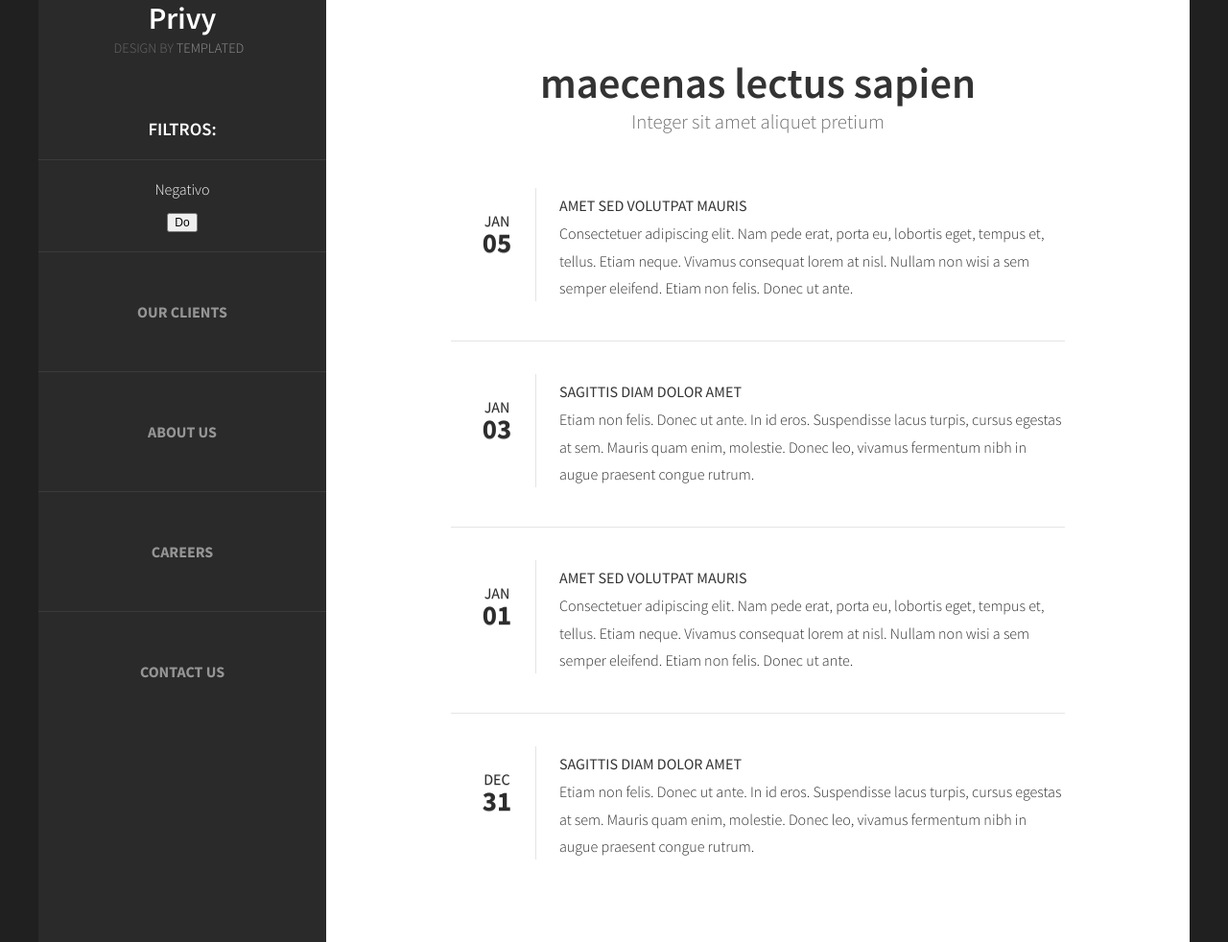
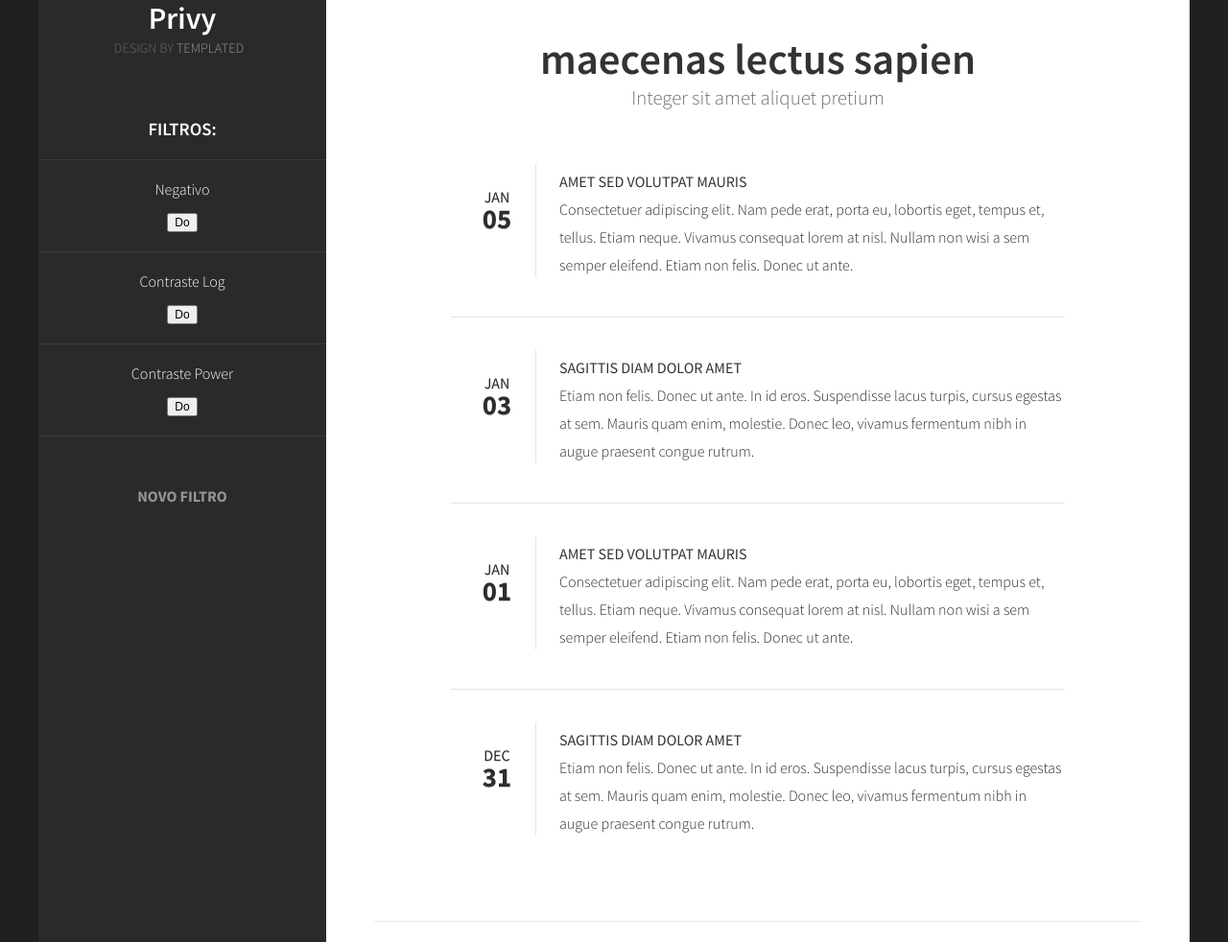
Before and after one commit to DayanaRochaM/image_processing, a Flask app: page / in a window 1280 px wide. Shown: the part 369-1351 px from the top of the page at 96% size. Run offline with Flask 2, Linux system fonts and the light colour scheme.

Commit message:
Adicionando opções para aplicar filtros

```diff
--- a/Server.py
+++ b/Server.py
@@ -1,6 +1,7 @@
 from flask import Flask, render_template, request, redirect, jsonify, make_response
-from os import listdir
+from os import listdir, remove
 from os.path import isfile, join
+import image_processing as pi
 from werkzeug.utils import secure_filename
 import json
 #from flask_cors import CORS
@@ -9,13 +10,25 @@ REGRAS DA APLICAÇÃO:
 
 Para cada efeito haverá duas pastas: Antes e depois. Assim, teremos
 o controle sobre o do e undo.
+
+Instalacoes pro image_processing:
+	conda install -c conda-forge imread
+	pip install Pillow
 '''
 
 app = Flask(__name__)
+path = "static/images/original/"
+filters_list = ["negative", "log", "power"]
 #CORS(app)
 
 if __name__ == '__main__':
     app.run(host='127.0.0.1', port=5000, debug=True)
+
+#Excluindo arquivos para deixar apenas o desejado
+def cleaningFolder(dire):
+	files = listdir(dire)
+	for file in files:
+		remove(path + file)
 
 @app.route('/', methods=['GET'])
 def home():
@@ -25,8 +38,16 @@ def home():
 def upload_image():
 
 	if request.method == 'POST':
-		f = request.files['file']
-		f.save('static/images/original/' + secure_filename(f.content_type).replace('_','.'))
+
+		file = request.files['file']
+		cleaningFolder(path)
+		f = pi.transformImage(file)
+
+		# Salvando arquivo
+		complete_path = path + secure_filename(file.content_type).replace('_','.')
+		pi.saveImage(complete_path, f)
+		#f.save(path + secure_filename(f.content_type).replace('_','.'))
+
 	return json.dumps({'success':True}), 200, {'ContentType':'application/json'}
 
 # Aqui será a parte de gestao de filtros aplicados.
@@ -35,14 +56,37 @@ def upload_image():
 def apply_filter():
 
 	# Pegando nome do arquivo
-	# path = "static/images/original/"
-	# onlyfiles = listdir(path)
-	# file = onlyfiles[0]
-	# print(file)
+	files = listdir(path)
+	if request.method == 'POST' and len(files) == 1:
 
-	if request.method == 'POST':
+		file = files[0]
+		print(file)
+
 		filter_ = request.form['filter']
-		if filter_ == 'negative':
+		if filter_ in filters_list:
+
 			print(filter_)
-		#f.save('static/images/original/' + secure_filename(f.content_type).replace('_','.'))
-	return json.dumps({'success':True}), 200, {'ContentType':'application/json'}
+			filename = file.replace('_','.')
+			complete_filename = path + filename
+			img_matrix = pi.readImage(complete_filename)
+
+			if filter_ == 'negative':
+				img_matrix = pi.filterNegative(img_matrix)
+
+			elif filter_ == 'log':
+				img_matrix = pi.filterContrastLog(img_matrix)
+
+			elif filter_ == 'power':
+				img_matrix = pi.filterContrastPow(img_matrix)
+
+			cleaningFolder(path)
+
+			# Salvando arquivo
+			complete_path = path + filename
+			pi.saveImage(complete_path, img_matrix)
+			#f.save('static/images/original/' + secure_filename(f.content_type).replace('_','.'))
+
+		return json.dumps({'success':True}), 200, {'ContentType':'application/json'}
+
+	else:
+		return json.dumps({'success':False}), 500, {'ContentType':'application/json'}
--- a/image_processing.py
+++ b/image_processing.py
@@ -2,6 +2,7 @@ import numpy as np
 from imread import imread
 from matplotlib import pyplot as mpl
 from PIL import Image
+import imageio
 
 # Transforma a imagem em preto e branco e RGB (o formato desejado)
 def transformImage(filename):
@@ -41,3 +42,7 @@ def filterContrastPow(matrix_image):
 # Filtro de contraste que calcula de acordo com dois pontos desenhados
 def filterTwoPoints(p1, p2):
     matrix_image = matrix_image
+
+#Salvar imagem
+def saveImage(path, matrix):
+    imageio.imwrite(path, matrix)
--- a/static/default.css
+++ b/static/default.css
@@ -599,3 +599,7 @@
 		height: 20px;
 		font-size: 12px;
 	}
+
+	#undo{
+
+	}
--- a/static/scripts/script.js
+++ b/static/scripts/script.js
@@ -17,11 +17,12 @@ $(function() { //shorthand document.ready function
         	success: function() {
     	      	//display message back to user here
     	      	document.getElementById('imageid').src = "static/images/original/image.png?" + new Date().getTime();
-        	},
+        	    document.getElementById('undo').disabled = true;
+            },
         	error: function (request, status, erro) {
                 alert("Problema ocorrido: " + status + "\nDescição: " + erro);
                 //Abaixo está listando os header do conteudo que você requisitou, só para confirmar se você setou os header e dataType corretos
-                alert("Informações da requisição: \n" + request.getAllResponseHeaders());
+                //alert("Informações da requisição: \n" + request.getAllResponseHeaders());
             }
         });
         return false;
@@ -42,11 +43,12 @@ $(function() { //shorthand document.ready function
             success: function() {
                 //display message back to user here
                 document.getElementById('imageid').src = "static/images/original/image.png?" + new Date().getTime();
+                $("#undo").removeAttr('disabled');
             },
             error: function (request, status, erro) {
                 alert("Problema ocorrido: " + status + "\nDescição: " + erro);
                 //Abaixo está listando os header do conteudo que você requisitou, só para confirmar se você setou os header e dataType corretos
-                alert("Informações da requisição: \n" + request.getAllResponseHeaders());
+                //alert("Informações da requisição: \n" + request.getAllResponseHeaders());
             }
         });
     });
--- a/templates/index.html
+++ b/templates/index.html
@@ -35,13 +35,19 @@ Released   : 20130902
 					<li class="current_page_item">
 						Negativo
 						<br />
-						<!-- <button id="non-negative" disabled>Undo</button> -->
 						<button class="filter" id="negative">Do</button>
 					</li>
-					<li><a href="#" accesskey="2" title="">Our Clients</a></li>
-					<li><a href="#" accesskey="3" title="">About Us</a></li>
-					<li><a href="#" accesskey="4" title="">Careers</a></li>
-					<li><a href="#" accesskey="5" title="">Contact Us</a></li>
+					<li>
+						Contraste Log
+						<br />
+						<button class="filter" id="log">Do</button>
+					</li>
+					<li>
+						Contraste Power
+						<br />
+						<button class="filter" id="power">Do</button>
+					</li>
+					<li><a href="#" accesskey="3" title="">NOVO FILTRO</a></li>
 				</ul>
 			</div>
 		</div>
@@ -59,14 +65,16 @@ Released   : 20130902
 			    </form>
 
 
-		    <div id="img_container">
-		    	<img src="" id="imageid" alt="image">
-		    </div>
+			    <div id="img_container">
+			    	<img src="" id="imageid" alt="image">
+			    </div>
+
 				<ul class="actions">
-					<li><a href="#" class="button">Etiam posuere</a></li>
+					<button id="undo" disabled="disabled">Undo</button>
+					<!-- <li><a href="#" class="button">Etiam posuere</a></li> -->
 				</ul>
-			</div>
-			<div id="featured">
+				</div>
+				<div id="featured">
 				<div class="title">
 					<h2>Maecenas lectus sapien</h2>
 					<span class="byline">Integer sit amet aliquet pretium</span>
```
Also changed, not shown: static/images/original/image.png.
